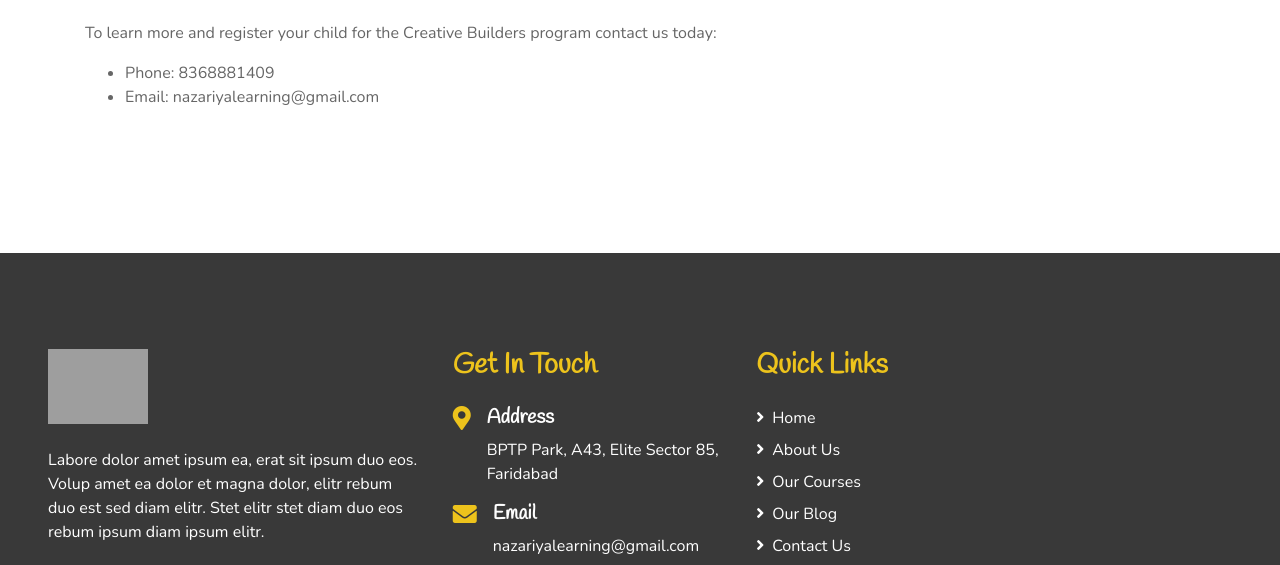
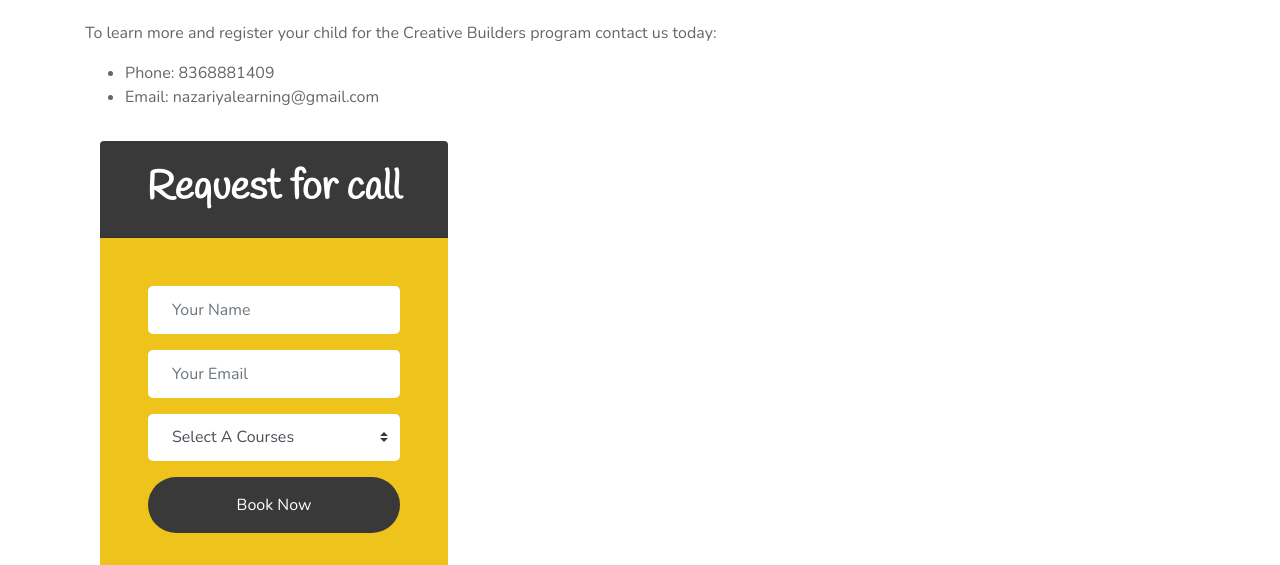
Before and after one commit to codingpuur/nazariya, a plain HTML site: page creative-builders.html in a window 1280 px wide. Shown: the part 1970-2535 px from the top of the page. Drawn offline with nearby package versions, Linux system fonts and the light colour scheme; grey boxes are pictures that could not be loaded.

Commit message:
new changes

```diff
--- a/creative-builders.html
+++ b/creative-builders.html
@@ -159,6 +159,63 @@
           <li>Phone: 8368881409</li>
           <li>Email: nazariyalearning@gmail.com</li>
         </ul>
+          <!-- Registration Start -->
+    <div class="container-fluid py-3  " >
+      <div class="container">
+        <div class="row align-items-center">
+
+          <div class="">
+            <div class="card border-0">
+              <div class="card-header bg-secondary text-center p-4">
+                <h1 class="text-white m-0">Request for call</h1>
+              </div>
+              <div class="card-body rounded-bottom bg-primary p-5">
+                <form>
+                  <div class="form-group">
+                    <input
+                      type="text"
+                      class="form-control border-0 p-4"
+                      placeholder="Your Name"
+                      required="required"
+                    />
+                  </div>
+                  <div class="form-group">
+                    <input
+                      type="email"
+                      class="form-control border-0 p-4"
+                      placeholder="Your Email"
+                      required="required"
+                    />
+                  </div>
+                  <div class="form-group">
+                    <select
+                      class="custom-select border-0 px-4"
+                      style="height: 47px"
+                    >
+                      <option selected>Select A Courses</option>
+                      <option value="1">Curious Coders</option>
+                      <option value="2">Creative Builders </option>
+                      <option value="3">Ultimate Innovators</option>
+                    </select>
+                  </div>
+                  <div>
+                    <button
+                      class="btn btn-secondary btn-block border-0 py-3"
+                      type="submit"
+                    >
+                      Book Now
+                    </button>
+                  </div>
+                </form>
+              </div>
+            </div>
+          </div>
+        </div>
+      </div>
+    </div>
+    <!-- Registration End -->
+    <p>Don’t miss out on this incredible opportunity to foster a lifelong love for learning and technology in your child!</p>
+
       </div>
     </article>
   </section>
```
Also changed, not shown: courses.html (+3 -3 lines), index.html (+3 -3 lines).
